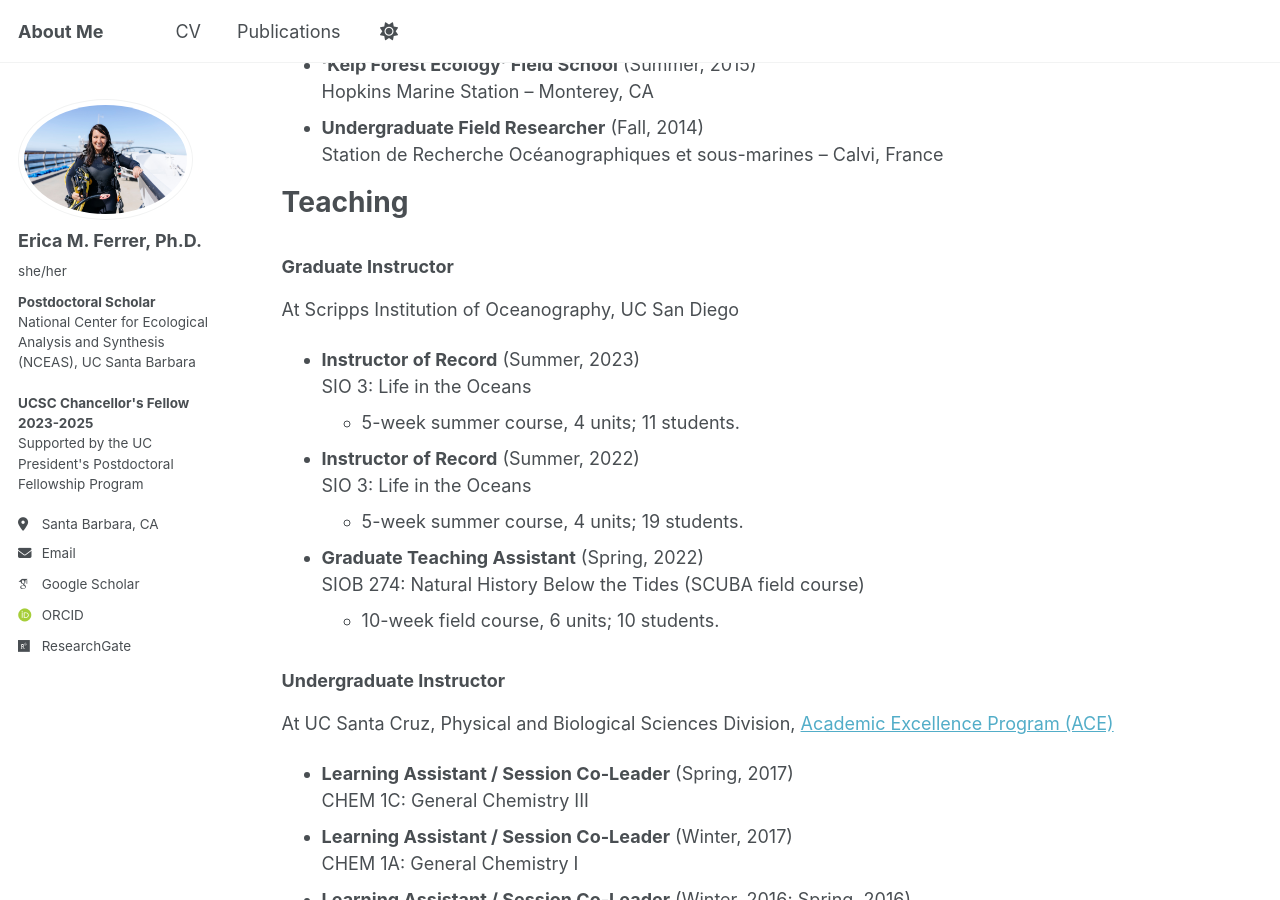
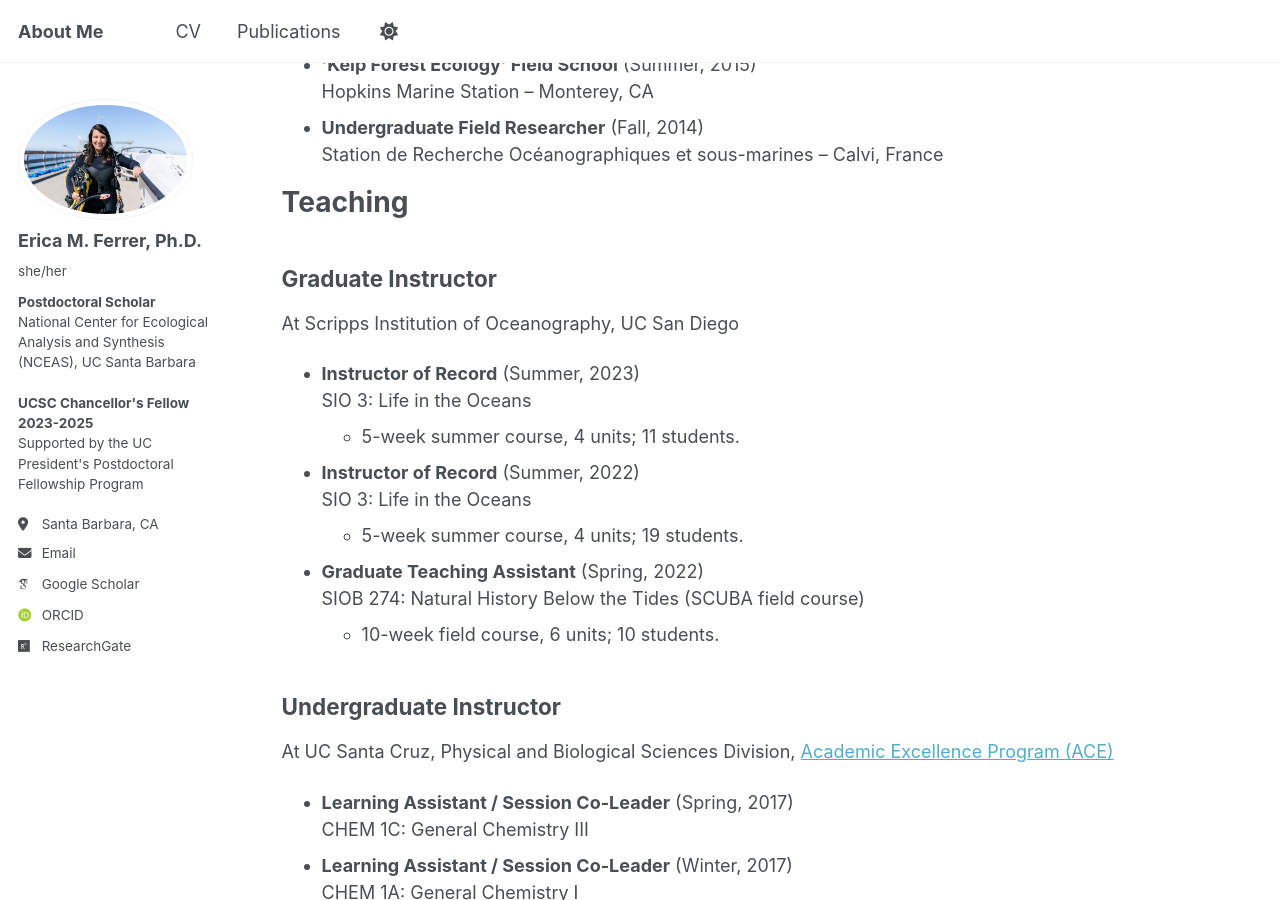
Before and after one commit to emferrer/emferrer.github.io, a Jekyll site: the page built from _pages/cv.md, in a window 1280 px wide and 900 px high, scrolled down 1377 px. Built offline with Jekyll 4.4.1, drawn with Linux system fonts in a browser that asks for light colours; some web fonts are replaced; a script that is not in the unit is left out.

Commit message:
Update cv.md

```diff
--- a/_pages/cv.md
+++ b/_pages/cv.md
@@ -40,7 +40,6 @@ Additional Honors (selected)
 
 Field Experience (selected)
 ======
-
 * <b>Research Cruise Participant, R/V Sally Ride</b> (12 days; March, 2023)<br>
   SIO, UCSD – La Jolla, CA
 * <b>Graduate Researcher Abroad</b> (Summer, 2021)<br>
@@ -56,7 +55,7 @@ Field Experience (selected)
 
 Teaching
 ======
-### Graduate Instructor
+## Graduate Instructor
 At Scripps Institution of Oceanography, UC San Diego
 * <b>Instructor of Record</b> (Summer, 2023)
   SIO 3: Life in the Oceans
@@ -68,7 +67,7 @@ At Scripps Institution of Oceanography, UC San Diego
   SIOB 274: Natural History Below the Tides (SCUBA field course)
   * 10-week field course, 6 units; 10 students.
 
-### Undergraduate Instructor
+## Undergraduate Instructor
 At UC Santa Cruz, Physical and Biological Sciences Division, [Academic Excellence Program (ACE)](https://ace.science.ucsc.edu/)
 * <b>Learning Assistant / Session Co-Leader</b> (Spring, 2017)
   CHEM 1C: General Chemistry III
@@ -97,7 +96,7 @@ Professional Service & Outreach (selected)
 * <b>Vice President of Campus Affairs (elected)</b> (2018-2019)
   Graduate and Professional Student Council (GPSA), UC San Diego
 
-### <i>Newspaper Op-Eds</i>
+## Newspaper Op-Eds
 * Cavan, E., <b>Ferrer, E. M.</b>, and Sumaila, R. U. [<i>The ocean should be front and center at COP26</i>](https://www.euronews.com/2021/11/05/don-t-sideline-fish-and-the-ocean-at-cop26-view). Euronews.
 * Becker, M., Dohner, J., and <b>Ferrer, E. M.</b> [<i>Why ocean lovers should follow the global climate conference</i>](https://www.sandiegouniontribune.com/2019/12/05/why-ocean-lovers-should-follow-global-climate-conference/). San Diego Union Tribune.
 * Costa, M. T., <b>Ferrer, E. M.</b>, and Levin, L.A. [<i>De Anza Cove wetland restoration would help protect us against sea-level rise</i>](https://www.sandiegouniontribune.com/2018/12/05/why-de-anza-cove-wetland-restoration-would-help-protect-us-against-sea-level-rise/). San Diego Union Tribune.
```
